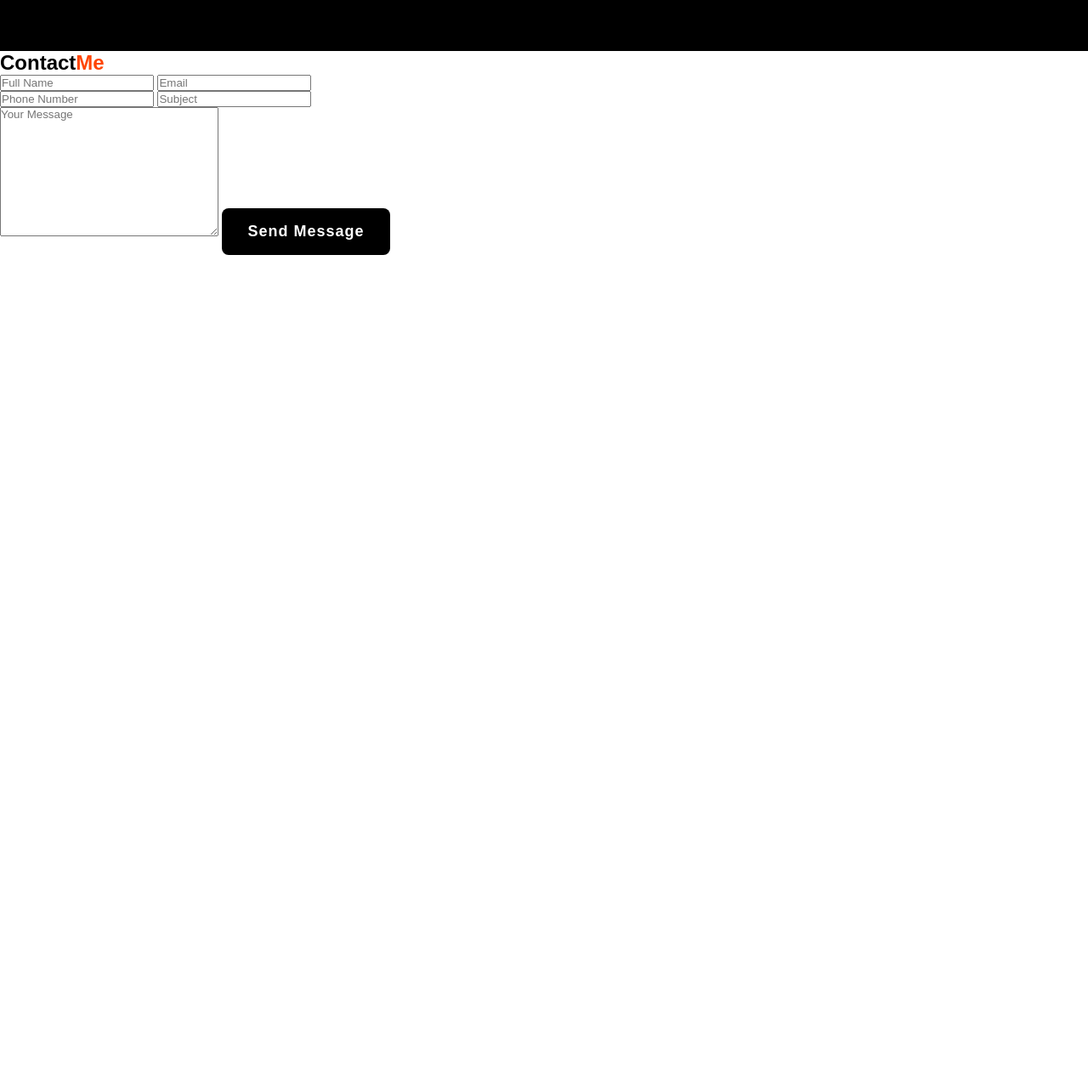
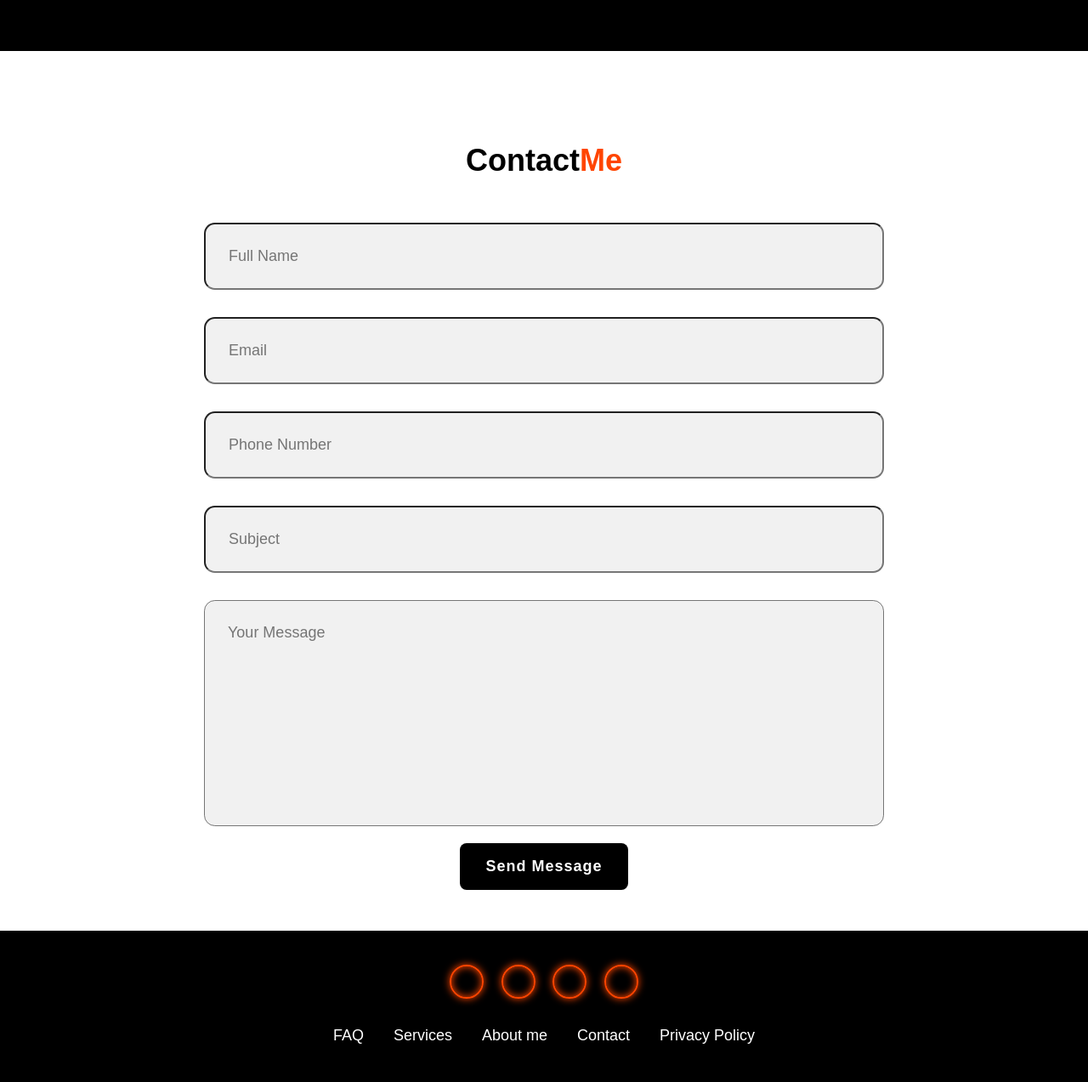
Before and after one commit to apcardi/Portfolio, a plain HTML site: page index.html in a window 1280 px wide. Shown: the part 1925-3198 px from the top of the page at 85% size. Before the commit the page ends 2225 px from the top, so only its background shows below. Drawn offline with Linux system fonts and the light colour scheme.

Commit message:
Almost done

```diff
--- a/index.html
+++ b/index.html
@@ -47,25 +47,49 @@
         <a href="#" class ="btn-2"> Experience</a>
     </div>
 </section>
-<section class="Contact-Form">
+
+<section class="contact-form">
     <h2 class="contact-me">Contact<span>Me</span></h2>
     <form action="#">
         <div class="input-box">
-            <input type="text" placeholder="Full Name">
-            <input type="email"
-            placeholder="Email">
+            <input type="text" placeholder="Full Name" />
+            <input type="email" placeholder="Email" />
         </div>
         <div class="input-box">
-            <input type="number"
-            placeholder="Phone Number">
-            <input type="text"
-            placeholder="Subject">
+            <input type="number" placeholder="Phone Number" />
+            <input type="text" placeholder="Subject" />
         </div>
-        <textarea name="" id="" cols="30"
-        rows="10" placeholder="Your Message"></textarea>
-        <input type="submit" value="Send Message"
-        class="btn-1">
+        <textarea name="" id="" cols="30" rows="10" placeholder="Your Message"></textarea>
+        <input type="submit" value="Send Message" class="btn-1" />
     </form>
 </section>
+
+<footer class="footer">
+    <div class="social">
+        <a href="#"><i class='bx bxl-facebook-circle'></i></a>
+        <a href="#"><i class='bx bxl-linkedin-square' ></i></a>
+        <a href="#"><i class='bx bxl-twitter' ></i></a>
+        <a href="#"><i class='bx bxl-github' ></i></a>
+        <!-- fix the icons -->
+    </div>
+    <ul class="list">
+        <li>
+            <a href="#">FAQ</a>
+        </li>
+        <li>
+            <a href="#">Services</a>
+        </li>
+        <li>
+            <a href="#">About me</a>
+        </li>
+        <li>
+            <a href="#">Contact</a>
+        </li>
+        <li>
+            <a href="#">Privacy Policy</a>
+        </li>
+    </ul>
+</footer>
+
 </body>
 </html>
--- a/styles.css
+++ b/styles.css
@@ -194,3 +194,61 @@ color: orangered
     margin: 1rem 0;
     resize: none;
 }
+.footer {
+    position: relative;
+    bottom: 0;
+    width: 100%;
+    padding: 40px 0;
+    background-color: black;
+}
+
+.footer .social {
+    text-align: center;
+    padding-bottom: 25px;
+    color: white;
+}
+
+.footer .social a {
+    font-size: 24px;
+    color: white;
+    border: 2px solid orangered;
+    width: 40px;
+    height: 40px;
+    line-height: 38px;
+    display: inline-block;
+    text-align: center;
+    border-radius: 50%;
+    margin: 0 8px;
+    box-shadow: inset 0 0 10px orangered, 0 0 10px orangered;
+    transition: 0.3s ease;
+}
+
+.footer .social a:hover {
+    transform: scale(1.2) translateY(-10px);
+    color: orangered;
+    border: 2px solid orangered;
+}
+
+.footer ul {
+    margin-top: 0;
+    padding: 0;
+    font-size: 18px;
+    line-height: 1.6;
+    margin-bottom: 0;
+    text-align: center;
+}
+
+.footer ul li a {
+    color: white;
+    border-bottom: 3px solid transparent;
+    transition: 0.3s ease;
+}
+
+.footer ul li a:hover {
+    border-bottom: 3px solid orangered;
+}
+
+.footer ul li {
+    display: inline-block;
+    padding: 0 15px;
+}
```
